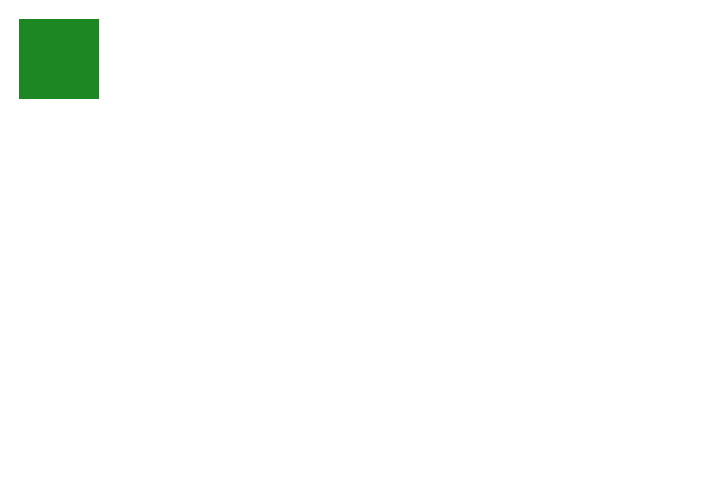
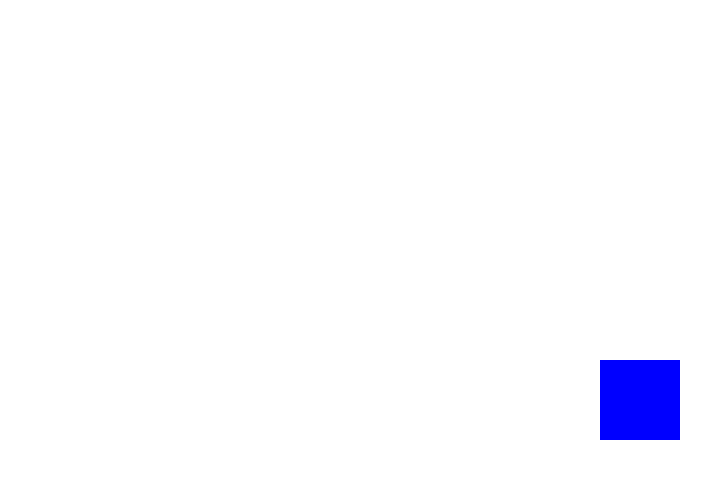
Before and after one commit to renatocn86/SENAC-2025, a plain HTML site: page front-end/pages/jogo.html in a window 1280 px wide. Shown: the whole page, without its empty margins (0-724 px from the left). Drawn offline with Linux system fonts and the light colour scheme.

Commit message:
Alternando objetos

```diff
--- a/front-end/pages/css/jogo.css
+++ b/front-end/pages/css/jogo.css
@@ -8,7 +8,13 @@ html, body{
     min-height: 100vh;
     height: 100%;
 }
-
+#container{
+    width: 100%;
+    height: 100%;
+    display: flex;
+    justify-content: center;
+    align-items: center;
+}
 .square{
     margin: 5mm;
     width: 80px;
--- a/front-end/pages/javascript/jogo.js
+++ b/front-end/pages/javascript/jogo.js
@@ -1,11 +1,22 @@
 
-let square = document.createElement('div')
-square.className = 'square'
+var container = document.getElementById('container')
+flag = true
+function CreateSquare(){
+    if(document.querySelector('.square')!==null){
+        document.querySelector('.square').remove()
+    }
+    let a = document.createElement('div')
+    a.className = 'square'
+    a.addEventListener('click', ()=>{
+        CreateSquare()
+    })
+    if(flag){
+        a.style.backgroundColor = "blue"
+    } else{
+        a.style.backgroundColor = "red"
+    }
+    flag = !flag
+    container.appendChild(a)
+}
 
-document.body.appendChild(square)
-
-square.addEventListener('click', () => {
-    let a = square
-    a.style.backgroundColor = "black"
-    document.body.appendChild(a)
-})
+CreateSquare()
--- a/front-end/pages/jogo.html
+++ b/front-end/pages/jogo.html
@@ -7,7 +7,7 @@
     <title>Document</title>
 </head>
 <body>
-
+    <div id="container"></div>
     <script src="javascript/jogo.js"></script>
 </body>
 </html>
```
